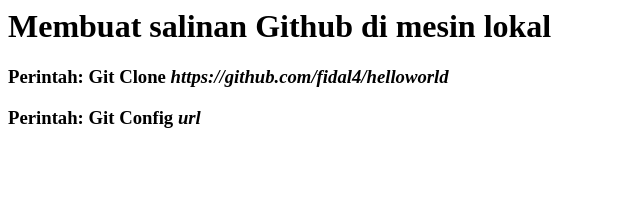
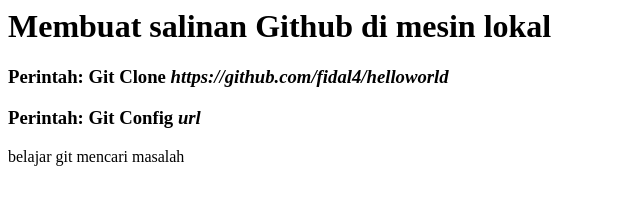
Before and after one commit to fidal4/Helloworld, a plain HTML site: page index.html in a window 1280 px wide. Shown: the whole page, without its empty margins (0-640 px from the left). Drawn offline with Linux system fonts and the light colour scheme.

Commit message:
update index.html

```diff
--- a/index.html
+++ b/index.html
@@ -7,5 +7,6 @@
 <h1> Membuat salinan Github di mesin lokal</h1>
 <h3>Perintah: Git Clone <i>https://github.com/fidal4/helloworld</i></h3>
 <h3>Perintah: Git Config <i>url</i></h3>
+<div>belajar git mencari masalah</div>
 </body>
 </html>
```
